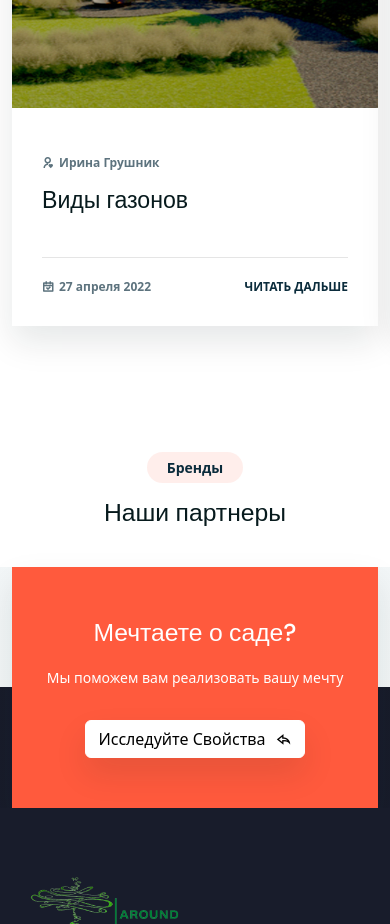
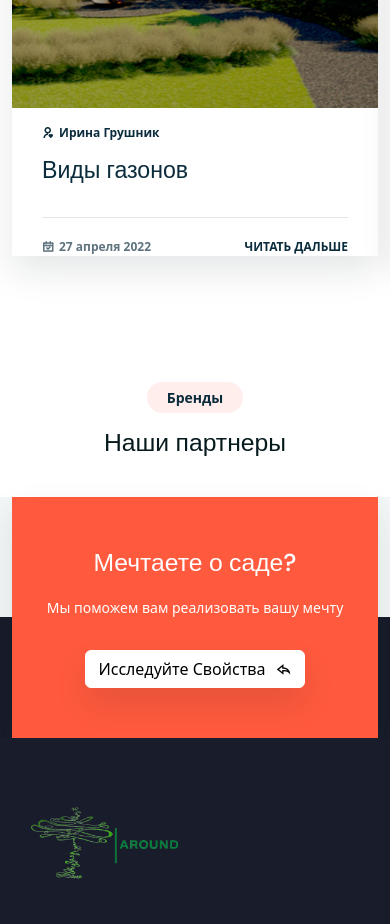
Before and after one commit to GarryProhor/around-test, a React (Create React App) app: page /home in a window 390 px wide. Shown: the part 4260-5184 px from the top of the page. Built offline with nearby package versions, Linux system fonts and the light colour scheme.

Commit message:
blog page

```diff
--- a/src/components/BlogSection/BlogItemSection.jsx
+++ b/src/components/BlogSection/BlogItemSection.jsx
@@ -15,16 +15,10 @@ const BlogItemSection = ({item}) => {
                     <div className="blog-content">
 
                         <div className="blog-content-top">
-
-                            <ul className="card-meta-list">
-                                <li>
                                     <Link to="#" className="card-meta-link">
                                         <i className="ri-user-heart-line"></i>
                                         <span>{author}</span>
                                     </Link>
-                                </li>
-                            </ul>
-
                             <h3 className="h3 blog-title">
                                 <Link to="/blog">{title}</Link>
                             </h3>
--- a/src/components/BlogSection/BlogSection.css
+++ b/src/components/BlogSection/BlogSection.css
@@ -19,15 +19,12 @@
     padding: 30px;
 }
 
-.card-meta-list {
-    display: flex;
-    align-items: center;
-    gap: 10px;
-    margin-bottom: 15px;
-    padding-left: 0;
-}
 .card-meta-link {
     text-decoration: none;
+    margin-bottom: 15px;
+}
+.blog-content-top a{
+    color: var(--prussian-blue)!important;
 }
 
 .blog-card :is(.card-meta-link, .publish-date) {
--- a/src/components/BlogSection/index.jsx
+++ b/src/components/BlogSection/index.jsx
@@ -12,7 +12,7 @@ const BlogSection = () => {
 
                 <h2 className="h2 section-title">Лента новостей</h2>
 
-                <ul className="blog-list has-scrollbar">
+                <ul className="has-scrollbar">
                     {
                         blogList.map(item => <BlogItemSection key={item.id} item={item}/>)
                     }
--- /dev/null
+++ b/src/pages/Blog/Blog.css
@@ -0,0 +1,25 @@
+.blog-list{
+    display: grid;
+    grid-template-columns: 1fr 1fr;
+    gap: 2rem;
+}
+
+@media only screen and (max-width: 768px){
+    .blog-list{
+        grid-template-columns: 1fr;
+        padding-left: 0;
+    }
+    .blog-content{
+        padding-bottom: 0;
+        padding-top: 0;
+    }
+    .blog-content-bottom{
+        margin-top: 10px;
+    }
+}
+@media only screen and (max-width: 576px){
+    .blog-content-bottom{
+        margin-top: 10px;
+    }
+
+}
--- a/src/pages/Blog/index.jsx
+++ b/src/pages/Blog/index.jsx
@@ -1,11 +1,23 @@
 import React from 'react';
 import Helmet from "../../components/Helmet";
 import CommonSection from "../../components/CommonSection";
+import {blogList} from "../../assets/data/blogList";
+import BlogItemSection from "../../components/BlogSection/BlogItemSection";
+import './Blog.css';
 
 const Blog = () => {
     return (
         <Helmet title='Блог'>
             <CommonSection title='Блог'/>
+            <section className="blog" id="blog">
+                <div className="container">
+                    <ul className="blog-list">
+                        {
+                            blogList.map(item => <BlogItemSection key={item.id} item={item}/>)
+                        }
+                    </ul>
+                </div>
+            </section>
         </Helmet>
     );
 };
```
